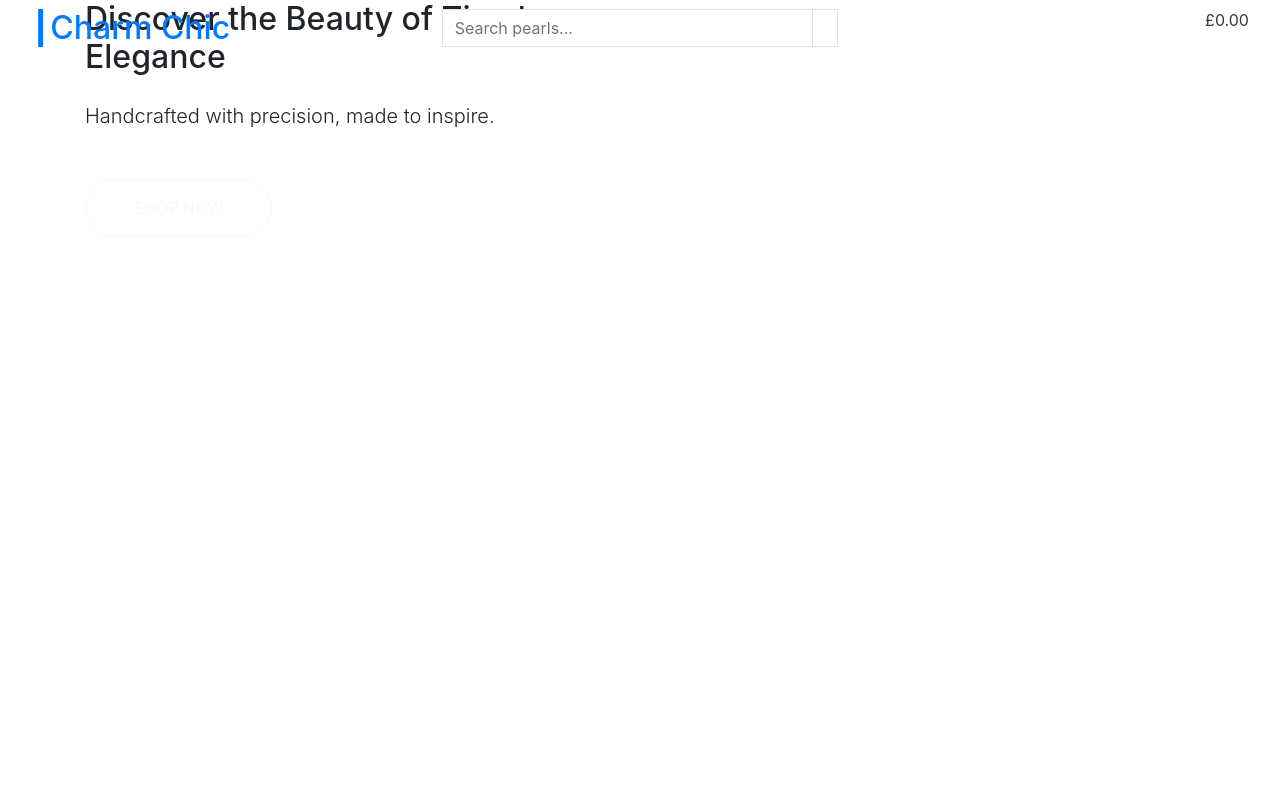
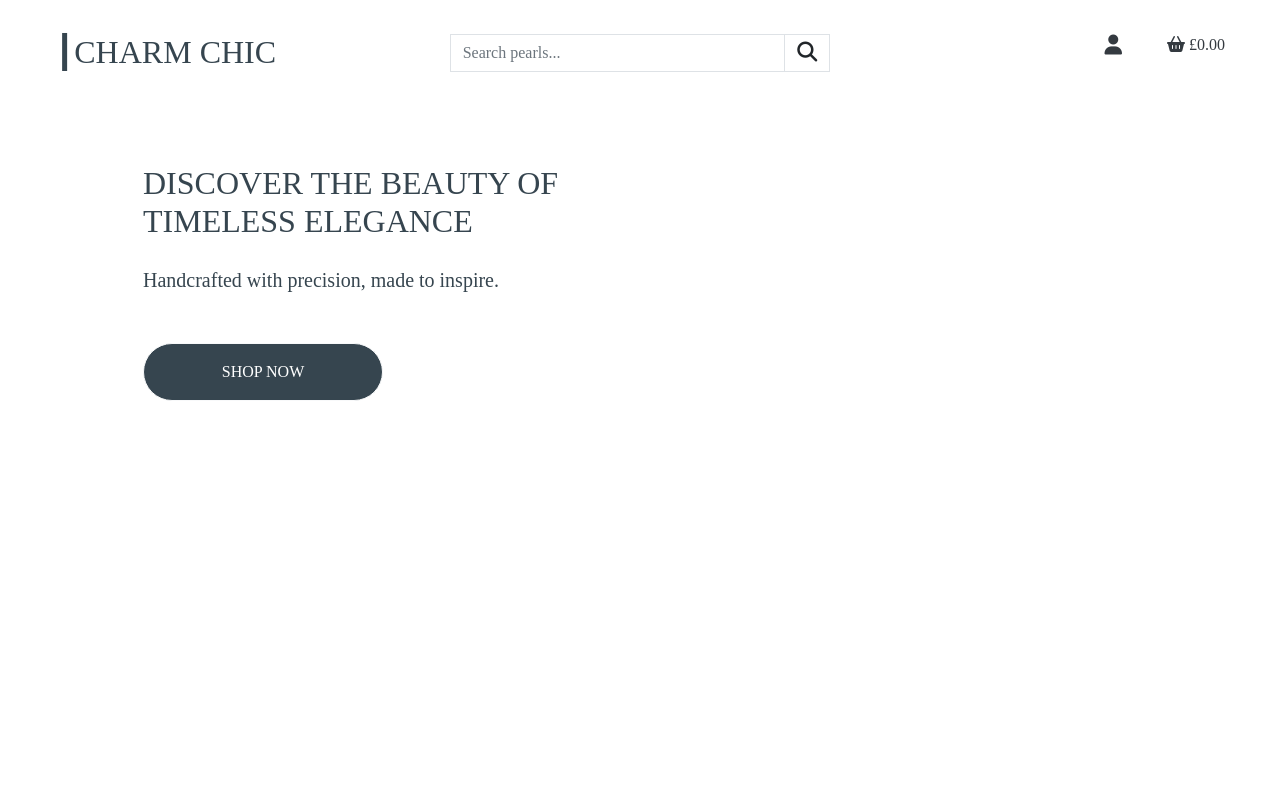
Before and after one commit to Cristina-Becheru/charm-chic, a Django app: page / in a window 1280 px wide. Run offline with Django 3.2, Linux system fonts and the light colour scheme; some libraries are stand-ins or nearby versions.

Commit message:
Completed homepage header and CSS.

```diff
--- a/charm_chic/settings.py
+++ b/charm_chic/settings.py
@@ -145,6 +145,10 @@ USE_TZ = True
 # https://docs.djangoproject.com/en/3.2/howto/static-files/
 
 STATIC_URL = '/static/'
+STATICFILES_DIRS = (os.path.join(BASE_DIR, 'static'),)
+
+MEDIA_URL = '/media/'
+MEDIA_ROOT = os.path.join(BASE_DIR, 'media')
 
 # Default primary key field type
 # https://docs.djangoproject.com/en/3.2/ref/settings/#default-auto-field
--- a/charm_chic/urls.py
+++ b/charm_chic/urls.py
@@ -15,9 +15,12 @@ Including another URLconf
 """
 from django.contrib import admin
 from django.urls import path, include
+from django.conf import settings
+from django.conf.urls.static import static
 
 urlpatterns = [
     path('admin/', admin.site.urls),
     path('accounts/', include('allauth.urls')),
     path('', include('home.urls')),
-]
+
+] + static(settings.MEDIA_URL, document_root=settings.MEDIA_ROOT)
--- /dev/null
+++ b/static/css/base.css
@@ -0,0 +1,67 @@
+html {
+    height: 100%;
+}
+
+body {
+    color: #36454F;
+    font-family: 'Babylonica';
+    height: calc(100vh - 164px);
+}
+/* from Bulma */
+.icon {
+    align-items: center;
+    display: inline-flex;
+    justify-content: center;
+    height: 1.5rem;
+    width: 1.5rem;
+}
+.logo-font {
+    text-transform: uppercase;
+    color: #36454F;
+    margin-bottom: 1rem;
+
+}
+
+.main-logo-link {
+    width: fit-content;
+}
+
+.shop-now-button {
+    background:#36454F;
+    color: white;
+    min-width: 240px;
+    border-radius: 25px;
+
+}
+
+.shop-now-button:hover,
+.shop-now-button:active,
+.shop-now-button:focus,
+.btn-black:hover,
+.btn-black:active,
+.btn-black:focus {
+    background:  #6B7C8A;
+    color: white;
+}
+/* Media Queries */
+
+/* Slightly larger container on xl screens */
+@media (min-width: 1200px) {
+  .container {
+    max-width: 80%;
+  }
+}
+/* fixed top navbar only on medium and up */
+@media (min-width: 992px) {
+    .fixed-top-desktop-only {
+        position: fixed;
+        top: 0;
+        right: 0;
+        left: 0;
+        z-index: 1030;
+    }
+
+    .header-container {
+        padding-top: 164px;
+    }
+}
--- a/templates/allauth/base.html
+++ b/templates/allauth/base.html
@@ -17,6 +17,8 @@
     {% block corecss %}
     <!-- Bootstrap CSS -->
     <link rel="stylesheet" href="https://cdn.jsdelivr.net/npm/bootstrap@4.6.2/dist/css/bootstrap.min.css" integrity="sha384-xOolHFLEh07PJGoPkLv1IbcEPTNtaed2xpHsD9ESMhqIYd0nLMwNLD69Npy4HI+N" crossorigin="anonymous">
+    <link href="https://fonts.googleapis.com/css2?family=Babylonica&family=Lora:ital,wght@0,400..700;1,400..700&display=swap">
+    <link rel="stylesheet" href="{% static 'css/base.css' %}">
     {% endblock %}
 
     {% block extra_css %}
@@ -24,6 +26,8 @@
 
 
     {% block corejs %}
+    <!-- Font Awesome -->
+    <script src="https://kit.fontawesome.com/5137727128.js" crossorigin="anonymous"></script>
     <!-- Core JavaScript: jQuery, Popper.js, and Bootstrap JS -->
     <script src="https://cdn.jsdelivr.net/npm/jquery@3.5.1/dist/jquery.min.js" integrity="sha256-9/aliU8dGd2tb6OSsuzixeV4y/faTqgFtohetphbbj0=" crossorigin="anonymous"></script>
     <script src="https://cdn.jsdelivr.net/npm/popper.js@1.16.0/dist/umd/popper.min.js" integrity="sha384-Q6E9RHvbIyZFJoft+2mJbHaEWldlvI9IOYy5n3zV9zzTtmI3UksdQRVvoxMfooAo" crossorigin="anonymous"></script>
@@ -37,7 +41,7 @@
 </head>
 <body>
     <header class="container-fluid fixed-top">
-        <div class="row">
+        <div id="topnav" class="row bg-white p-lg-4 d-none d-lg-flex">
             <div class="col-12 col-lg-4 my-auto py-1 py-lg-0 text-center text-lg-left">
                 <a href="{% url 'home' %}" class="nav-link main-logo-link">
                     <h2 class="logo-font my-0">┃Charm Chic</h2>
```
